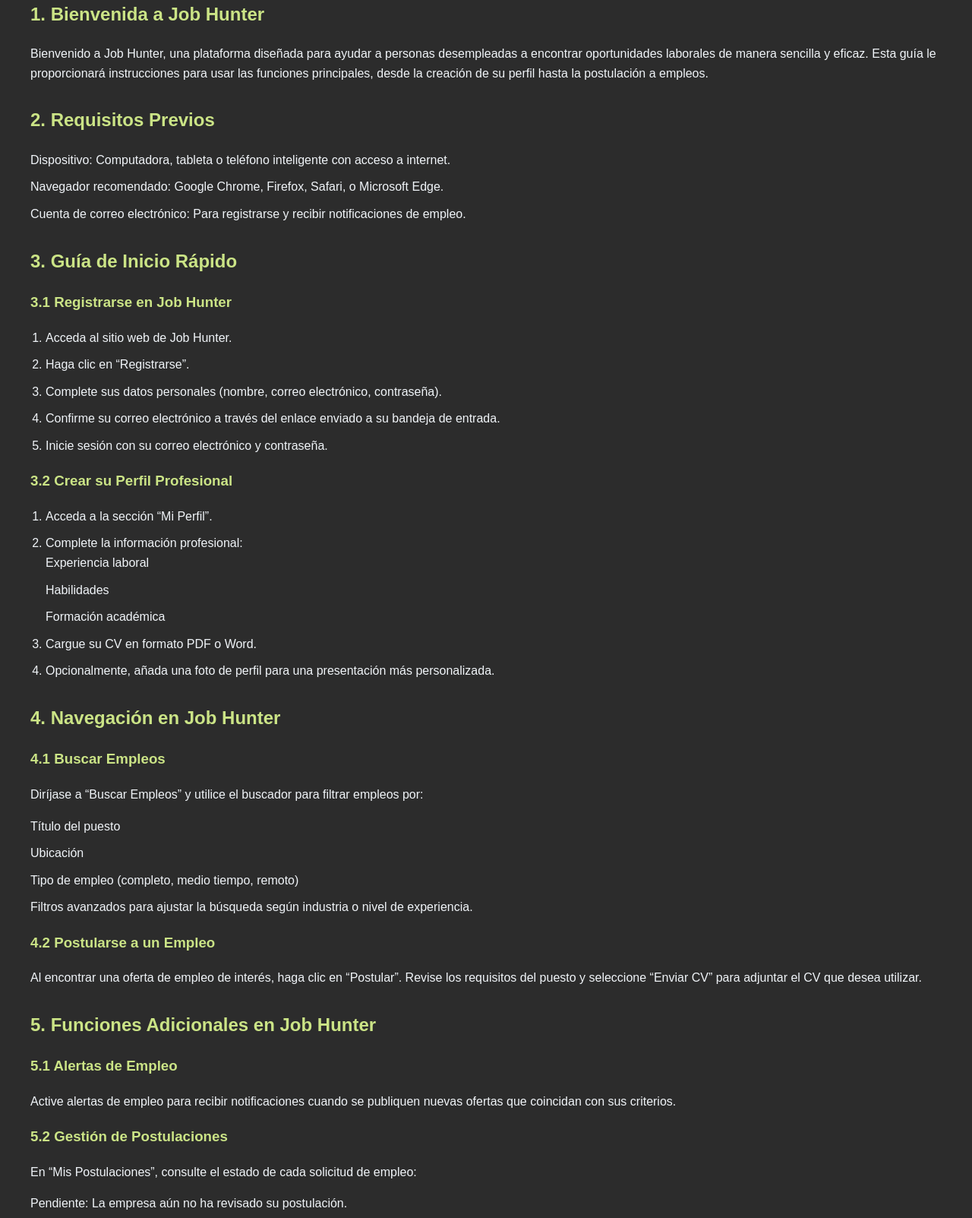
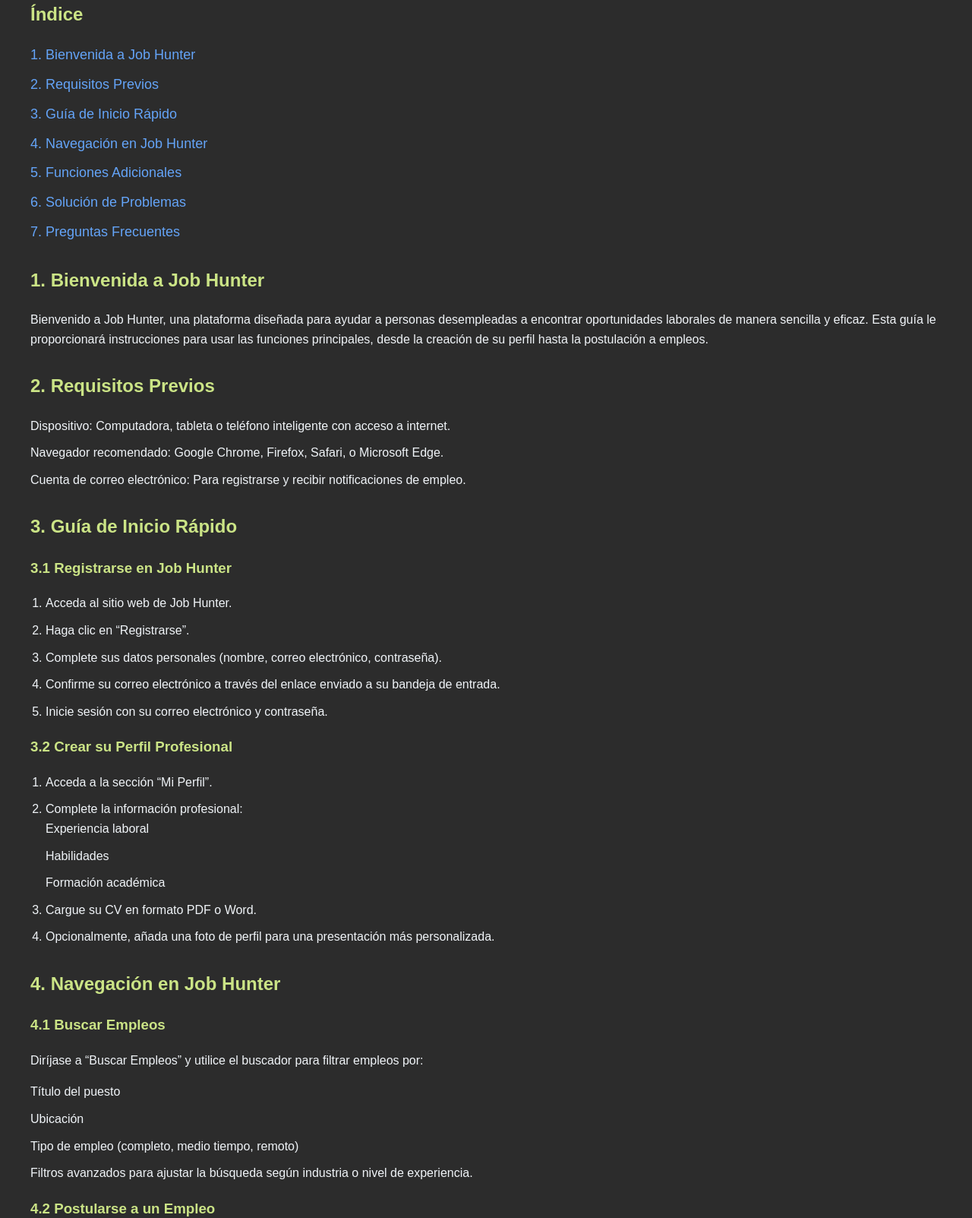
Before and after one commit to tobiasgarcete2/proyecto_real, a website: page frontend/public/front_usuario/ayuda.html in a window 1280 px wide. Shown: the part 140-1743 px from the top of the page at 76% size. Drawn offline with Linux system fonts and the light colour scheme.

Commit message:
mas estilos

```diff
--- a/frontend/public/front_usuario/ayuda.html
+++ b/frontend/public/front_usuario/ayuda.html
@@ -27,18 +27,30 @@
                         <span>Mi Perfil</span>
                     </a>
                 </li>
-                </li>
             </ul>
         </nav>
+    </header>
 
-</header>
     <main>
         <section class="section">
+            <h2>Índice</h2>
+            <ul>
+                <li><a href="#bienvenida">1. Bienvenida a Job Hunter</a></li>
+                <li><a href="#requisitos">2. Requisitos Previos</a></li>
+                <li><a href="#guia">3. Guía de Inicio Rápido</a></li>
+                <li><a href="#navegacion">4. Navegación en Job Hunter</a></li>
+                <li><a href="#funciones">5. Funciones Adicionales</a></li>
+                <li><a href="#problemas">6. Solución de Problemas</a></li>
+                <li><a href="#faq">7. Preguntas Frecuentes</a></li>
+            </ul>
+        </section>
+
+        <section class="section" id="bienvenida">
             <h2>1. Bienvenida a Job Hunter</h2>
             <p>Bienvenido a Job Hunter, una plataforma diseñada para ayudar a personas desempleadas a encontrar oportunidades laborales de manera sencilla y eficaz. Esta guía le proporcionará instrucciones para usar las funciones principales, desde la creación de su perfil hasta la postulación a empleos.</p>
         </section>
 
-        <section class="section">
+        <section class="section" id="requisitos">
             <h2>2. Requisitos Previos</h2>
             <ul>
                 <li>Dispositivo: Computadora, tableta o teléfono inteligente con acceso a internet.</li>
@@ -47,7 +59,7 @@
             </ul>
         </section>
 
-        <section class="section">
+        <section class="section" id="guia">
             <h2>3. Guía de Inicio Rápido</h2>
             <h3>3.1 Registrarse en Job Hunter</h3>
             <ol>
@@ -73,7 +85,7 @@
             </ol>
         </section>
 
-        <section class="section">
+        <section class="section" id="navegacion">
             <h2>4. Navegación en Job Hunter</h2>
             <h3>4.1 Buscar Empleos</h3>
             <p>Diríjase a “Buscar Empleos” y utilice el buscador para filtrar empleos por:</p>
@@ -88,7 +100,7 @@
             <p>Al encontrar una oferta de empleo de interés, haga clic en “Postular”. Revise los requisitos del puesto y seleccione “Enviar CV” para adjuntar el CV que desea utilizar.</p>
         </section>
 
-        <section class="section">
+        <section class="section" id="funciones">
             <h2>5. Funciones Adicionales en Job Hunter</h2>
             <h3>5.1 Alertas de Empleo</h3>
             <p>Active alertas de empleo para recibir notificaciones cuando se publiquen nuevas ofertas que coincidan con sus criterios.</p>
@@ -105,7 +117,7 @@
             <p>En la sección “Recursos”, encontrará artículos, guías y videos sobre cómo mejorar su CV, prepararse para entrevistas y destacarse en su búsqueda de empleo.</p>
         </section>
 
-        <section class="section">
+        <section class="section" id="problemas">
             <h2>6. Solución de Problemas</h2>
             <ul>
                 <li>No puedo iniciar sesión: Verifique su correo y contraseña. Si olvidó su contraseña, haga clic en “¿Olvidó su contraseña?” para restablecerla.</li>
@@ -114,11 +126,13 @@
             </ul>
         </section>
 
-        <section class="section">
+        <section class="section" id="faq">
             <h2>7. Preguntas Frecuentes (FAQ)</h2>
             <ul>
-                <li>¿Cuántas veces puedo postularme al mismo empleo? Solo puede postularse una vez a cada empleo.</li>
-                <li>¿Puedo editar mi perfil después de enviar una postulación? Sí, pero las actualizaciones no afectarán las postulaciones ya enviadas.</li>
+                <li>¿Tienes dudas?
+                    puedes dirigirte aqui <a href="preguntas.html">Preguntas Frecuentes</a>
+                </li>
+
             </ul>
         </section>
     </main>
--- a/frontend/src/styles/ayuda.css
+++ b/frontend/src/styles/ayuda.css
@@ -99,3 +99,17 @@
 .footer a:hover {
     color: #1e1e2f;
 }
+/* Estilos para el índice */
+ul li a {
+    color: #64a4f8; /* Color de texto */
+    text-decoration: none;
+    font-size: 18px;
+    transition: color 0.3s ease, background-color 0.3s ease;
+}
+
+ul li a:hover {
+    color: #fff; /* Color de texto cuando se pasa el mouse */
+    background-color: #64a4f8; /* Color de fondo cuando se pasa el mouse */
+    padding: 5px;
+    border-radius: 4px;
+}
```
